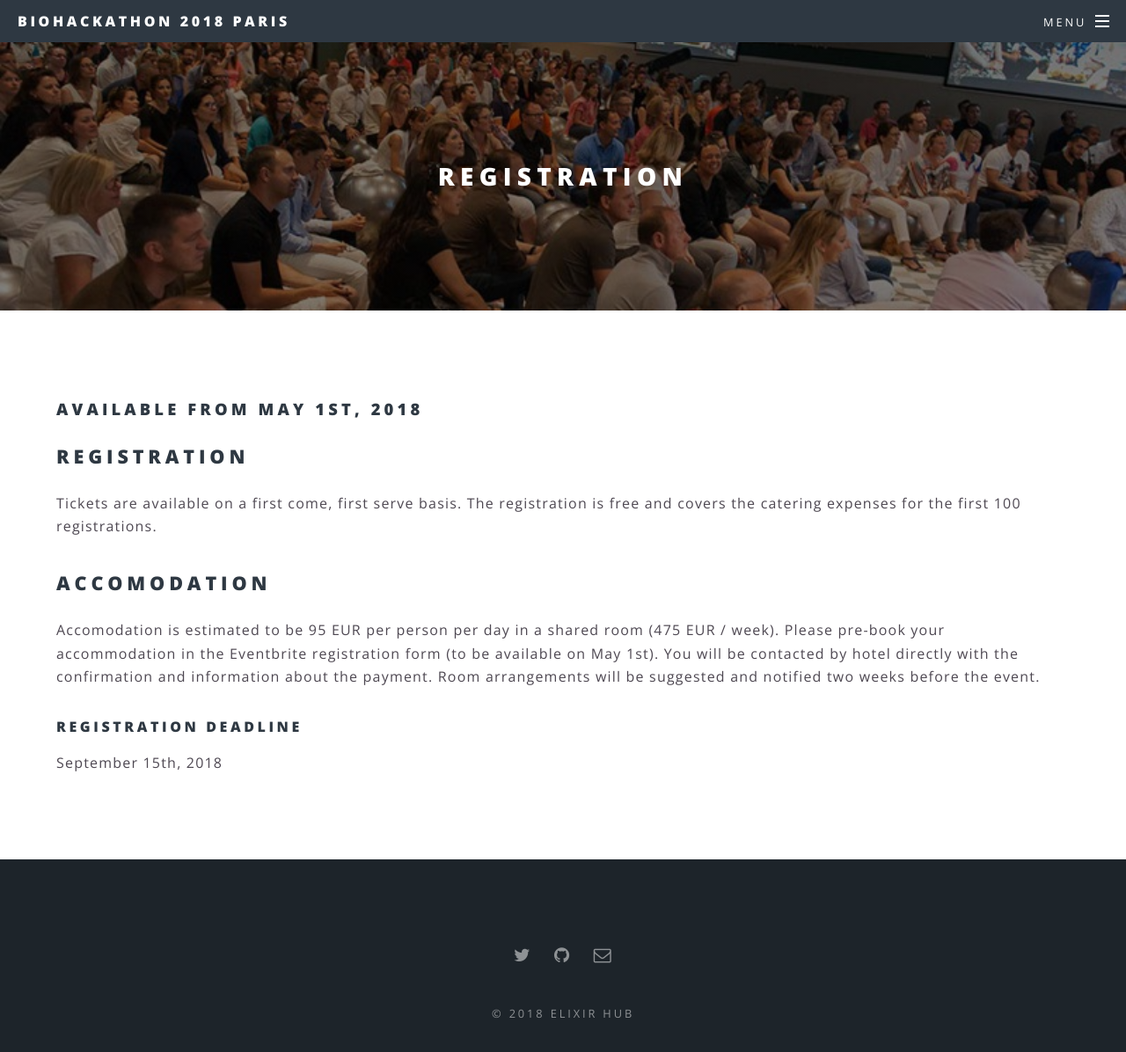
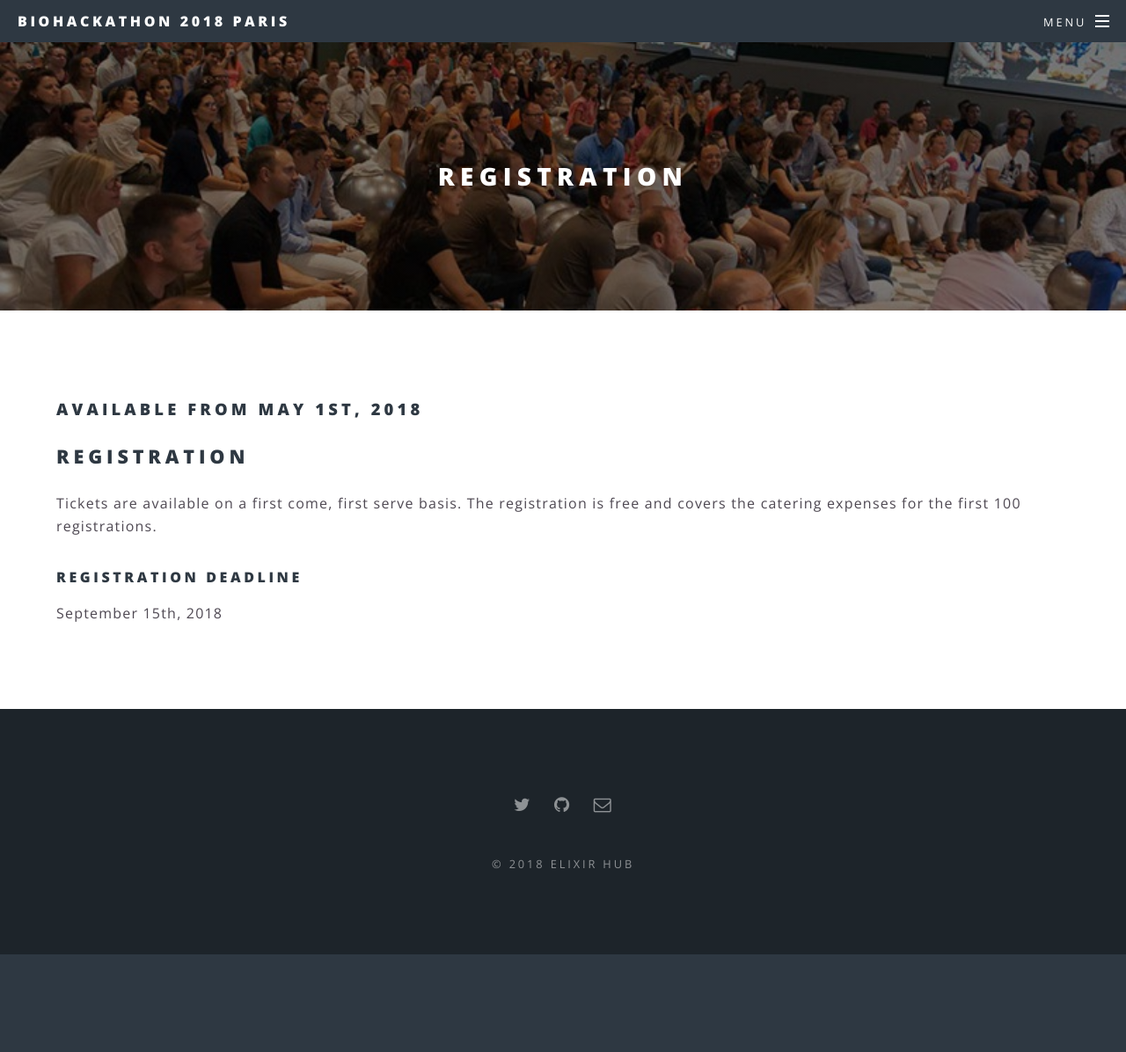
Before and after one commit to elixir-europe/bh2018paris, a Jekyll site: the page built from registration.html, in a window 1280 px wide and 1255 px high. Shown: the top 1196 px of the window at 88% size. Built offline with Jekyll 4.4.1, drawn with Linux system fonts in a browser that asks for light colours.

Commit message:
Menu changes, links to divs. added contact and venue page

```diff
--- a/_includes/header.html
+++ b/_includes/header.html
@@ -7,16 +7,24 @@
         <a href="#menu" class="menuToggle"><span>Menu</span></a>
         <div id="menu">
           <ul>
-            <li><a href="{{ site.baseurl }}/index.html">Home</a></li>
-            {% for my_page in site.pages %}
-            {% if my_page.title %}
-            <li><a href="{{ my_page.url | prepend: site.baseurl }}">{{ my_page.title }}</a></li>
-            {% endif %}
-            {% endfor %}
-            <!-- <li><a href="#">Sign Up</a></li>
-            <li><a href="#">Log In</a></li>
-            <li><a href="{{ "/feed.xml" | prepend: site.baseurl }}"
-                   class="icon fa-feed"> RSS Feed</a></li> -->
+            <li>
+              <a href="{{ site.baseurl }}/index.html">Home</a>
+              <span class="sub-item"><i class="fa fa-angle-right" class="scrolly"></i><a href="{{ site.baseurl }}/index.html#landing-scope">Scope</a></span>
+              <span class="sub-item"><i class="fa fa-angle-right" class="scrolly"></i><a href="{{ site.baseurl }}/index.html#landing-goal">Goals</a></span>
+              <span class="sub-item"><i class="fa fa-angle-right" class="scrolly"></i><a href="{{ site.baseurl }}/index.html#landing-funding">Funding</a></span>
+              <span class="sub-item"><i class="fa fa-angle-right" class="scrolly"></i><a href="{{ site.baseurl }}/index.html#landing-processprop">Hacking Topics</a></span>
+            </li>
+
+            <li><a href="{{ site.baseurl }}/committee.html">Commitee</a></li>
+            <li><a href="{{ site.baseurl }}/programme.html">Programme</a></li>
+            <li>
+              <a href="{{ site.baseurl }}/venue.html">Venue</a>
+              <span class="sub-item"><i class="fa fa-angle-right" class="scrolly"></i><a href="{{ site.baseurl }}/venue.html#venue-accomodation">Accomodation</a></span>
+              <span class="sub-item"><i class="fa fa-angle-right" class="scrolly"></i><a href="{{ site.baseurl }}/venue.html#venue-access">Access</a></span>
+            </li>
+            <li><a href="{{ site.baseurl }}/registration.html">Registration</a></li>
+            <li><a href="{{ site.baseurl }}/contact.html">Contact</a></li>
+
           </ul>
         </div>
       </li>
--- a/css/main.scss
+++ b/css/main.scss
@@ -435,6 +435,18 @@
 	}
 }
 
+.google-maps {
+
+	@include vendor('order',
+	'1');
+	border-radius: 0;
+	width: 60%;
+	iframe {
+		width: 100%;
+		margin: 0 0 4em 0;
+	}
+}
+
 /* Icon */
 
 .icon {
@@ -942,6 +954,7 @@
 		width: 60%;
 		iframe {
 			width: 100%;
+			margin: initial;
 		}
 	}
 	.content {
@@ -1253,6 +1266,25 @@
 				text-transform: uppercase;
 				@include breakpoint(small) {
 					line-height: 3em;
+				}
+			}
+			.sub-item {
+				display: block;
+				margin: 0.5em 0 0 0;
+				padding: 0em 0 0 0.5em;
+				>a {
+					margin: 0 0 0 1em;
+					border: 0;
+					color: inherit;
+					display: inline-block;
+					font-size: 0.65em;
+					letter-spacing: _size(letter-spacing-alt);
+					outline: 0;
+					text-decoration: none;
+					text-transform: uppercase;
+					@include breakpoint(small) {
+						line-height: 3em;
+					}
 				}
 			}
 		}
--- a/registration.html
+++ b/registration.html
@@ -8,11 +8,6 @@
     <p>Tickets are available on a first come, first serve basis.
         The registration is free and covers the catering expenses for the first 100 registrations.</p>
 
-    <h2>Accomodation</h2>
-    <p>Accomodation is estimated to be 95 EUR per person per day in a shared room (475 EUR / week). Please pre-book your accommodation in the Eventbrite registration form (to be available on May 1st). You will be contacted by hotel directly with the confirmation and information about the payment.
-       Room arrangements will be suggested and notified two weeks before the event.
-    </p>
-
     <h4>Registration deadline</h5>
     <p>September 15th, 2018</p>
 </section>
```
Also changed, not shown: contact.html (added, +13 -0 lines), index.html (+7 -7 lines), venue.html (added, +59 -0 lines).
